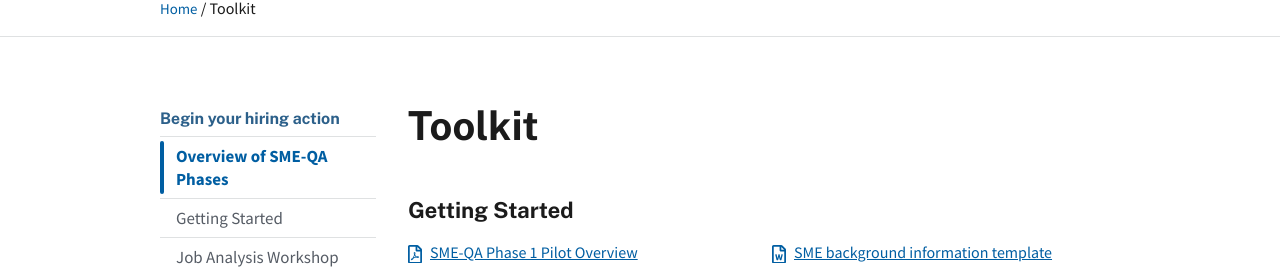
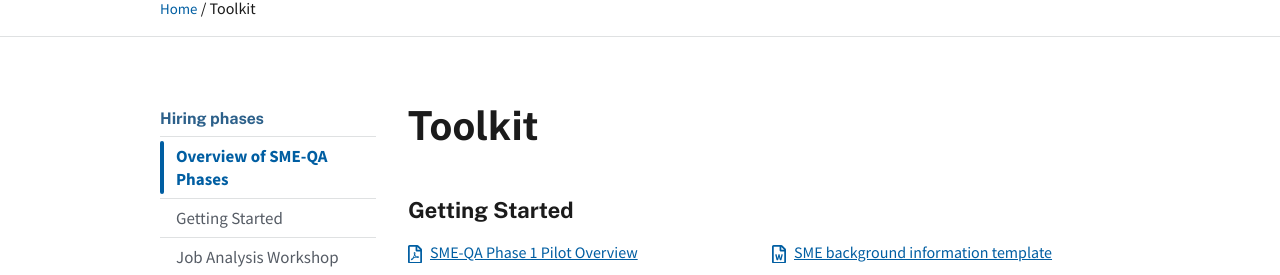
Before and after one commit to usds/SME-QA-Website, a Jekyll site: the page built from toolkit/index.html, in a window 1280 px wide. Shown: the part 202-477 px from the top of the page. Built offline with Jekyll 4.4.1, drawn with Linux system fonts in a browser that asks for light colours.

Commit message:
Update article.html

```diff
--- a/_layouts/article.html
+++ b/_layouts/article.html
@@ -17,7 +17,7 @@
       {% if sidenav %}
         <div class="usa-layout-docs__sidenav desktop:grid-col-3 chp-article-sidenav">
           <div class="chp-article-sidenav__container">
-            {% include sidenav.html links=sidenav title="Begin Your Hiring Action"%}
+            {% include sidenav.html links=sidenav title="Hiring Phases"%}
             {% unless page.sidenav == 'hiring-roles' %}
               {% assign rolenav = site.data.navigation[page.rolenav] | default: page.rolenav %}
               {% if rolenav %}
```
